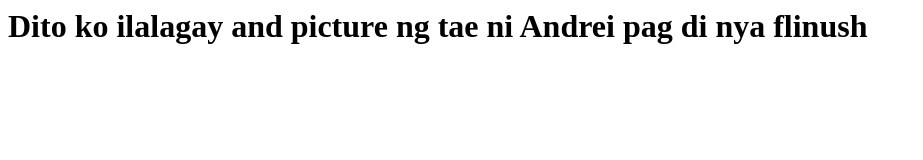
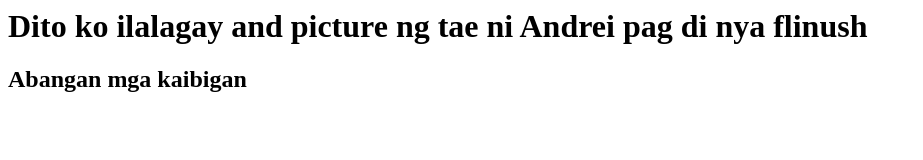
Before and after one commit to krquinton/andreijara, a plain HTML site: page index.html in a window 1280 px wide. Shown: the whole page, without its empty margins (0-923 px from the left). Drawn offline with Linux system fonts and the light colour scheme.

Commit message:
Update index.html

```diff
--- a/index.html
+++ b/index.html
@@ -4,5 +4,6 @@
 </head>
   <body>
     <h1> Dito ko ilalagay and picture ng tae ni Andrei pag di nya flinush </h1>
+    <h2>Abangan mga kaibigan </
   </body>
 </html>
```
